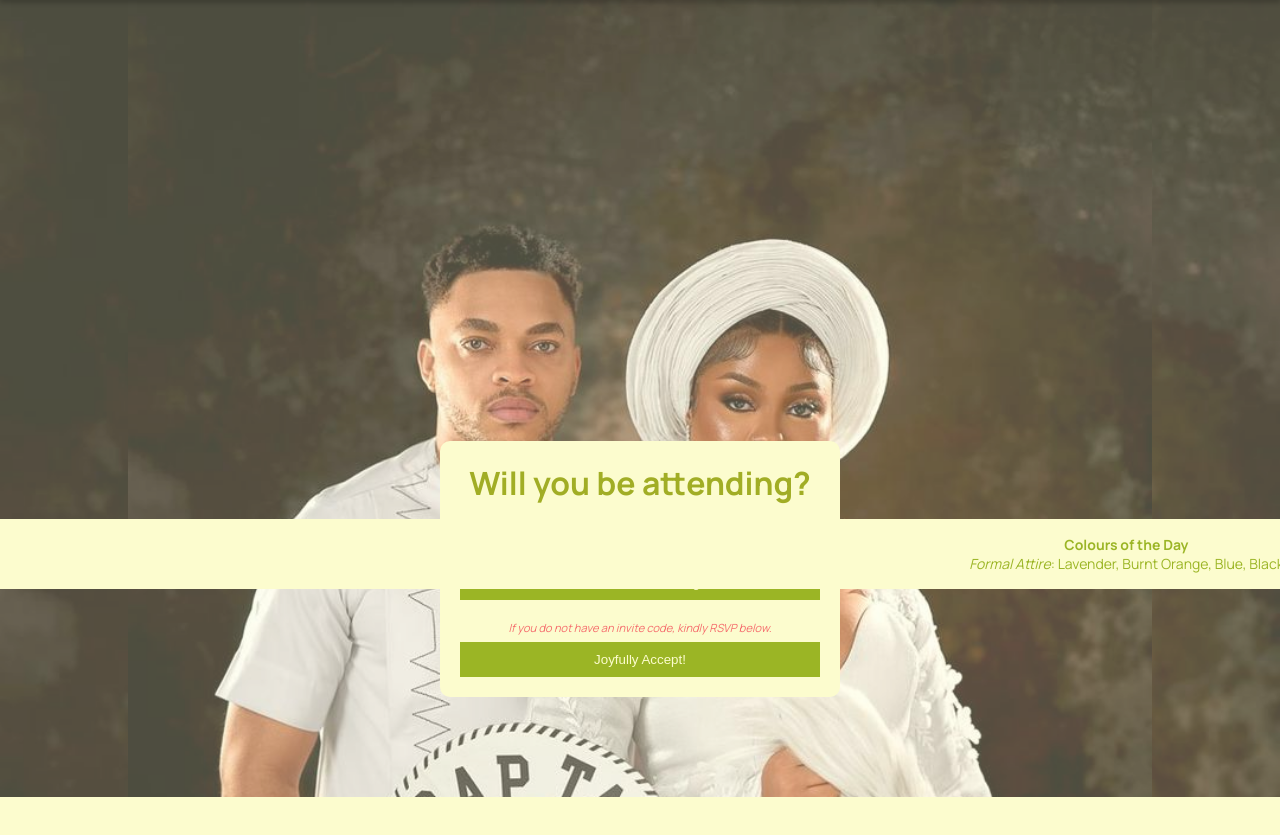
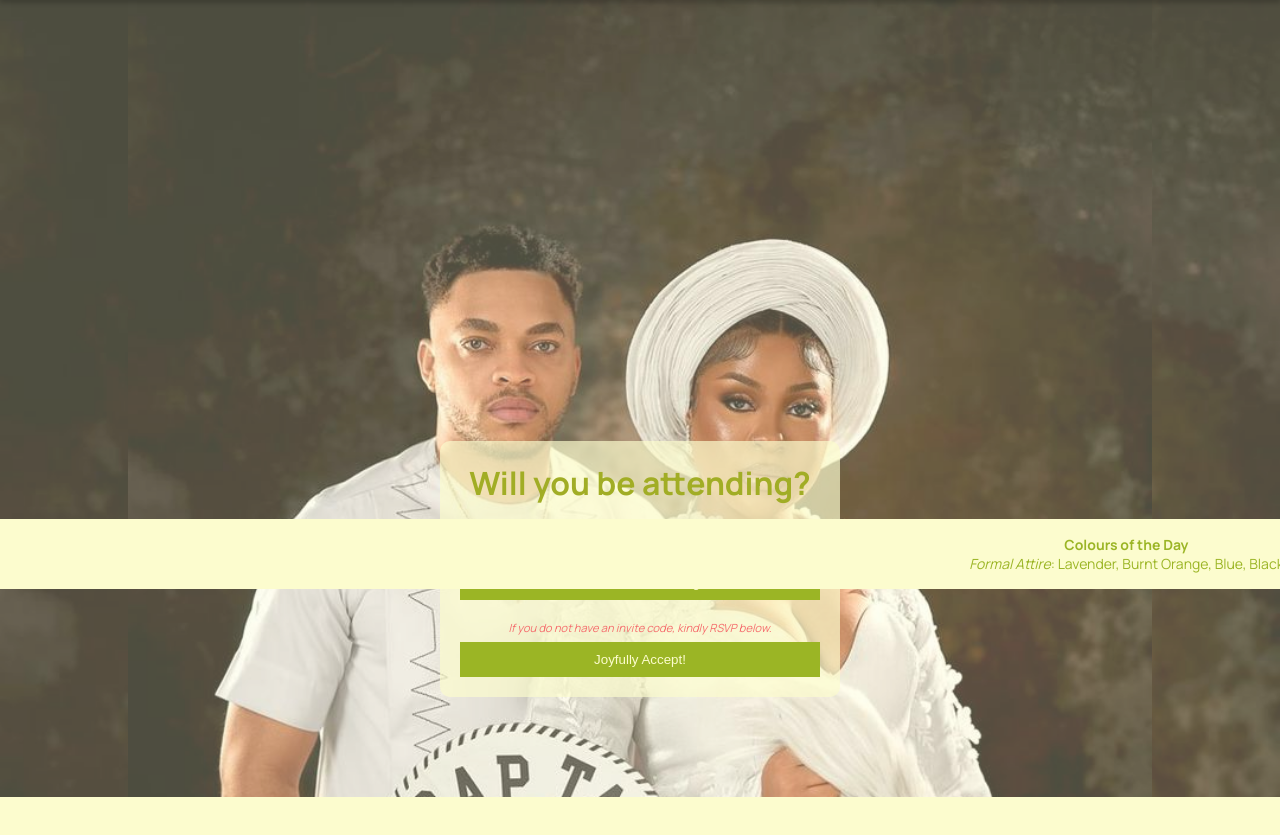
Before and after one commit to regal-shabazz/theOkafors24, a website with bundled scripts: page index.html in a window 1280 px wide. Shown: the part 211-1046 px from the top of the page. Built offline with nearby package versions, Linux system fonts and the light colour scheme.

Commit message:
reduced transparency for rsvp query

```diff
--- a/styles/main.css
+++ b/styles/main.css
@@ -57,7 +57,7 @@ strong {
 }
 
 .rsvp-query {
-  background-color: #fcfcce;
+  background-color: #fcfcceaf;
   padding: 20px;
   width: 100%;
   position: absolute;
```
